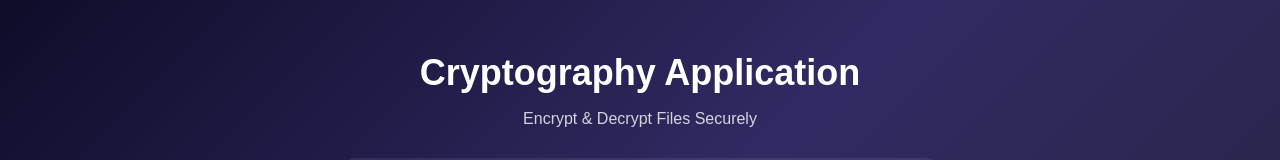
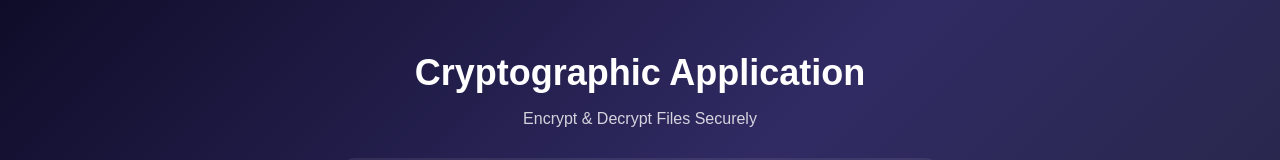
Before and after one commit to Agni2018/Crypto-app, a website: page public/index.html in a window 1280 px wide. Shown: the top 160 px of the page. Drawn offline with Linux system fonts and the light colour scheme; no server answers.

Commit message:
Correct title from 'Cryptography' to 'Cryptographic'

```diff
--- a/public/index.html
+++ b/public/index.html
@@ -7,7 +7,7 @@
 <body>
 
 <div class="container">
-    <h1> Cryptography Application</h1>
+    <h1> Cryptographic Application</h1>
     <p>Encrypt & Decrypt Files Securely</p>
 
     <div class="card">
```
